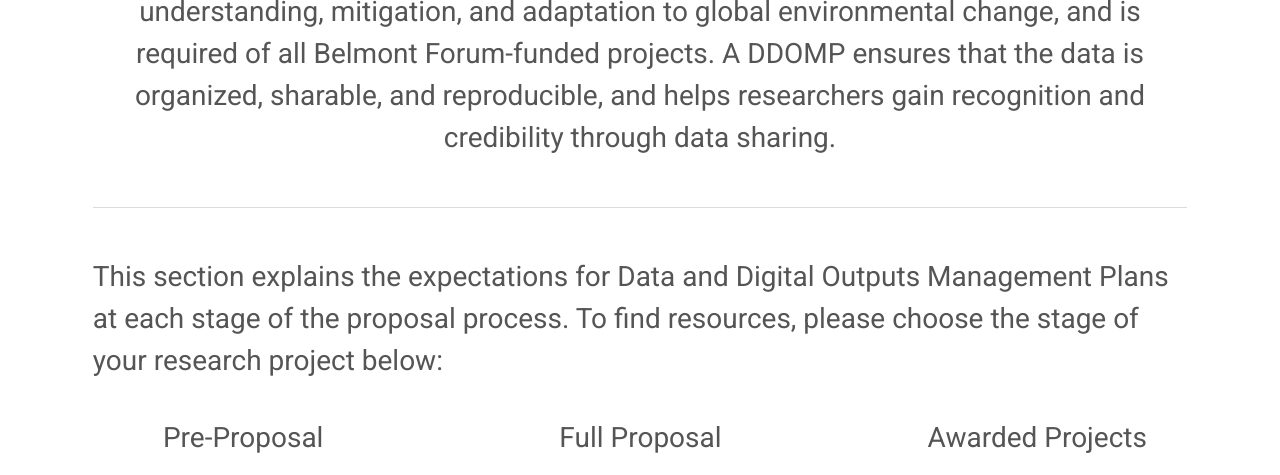
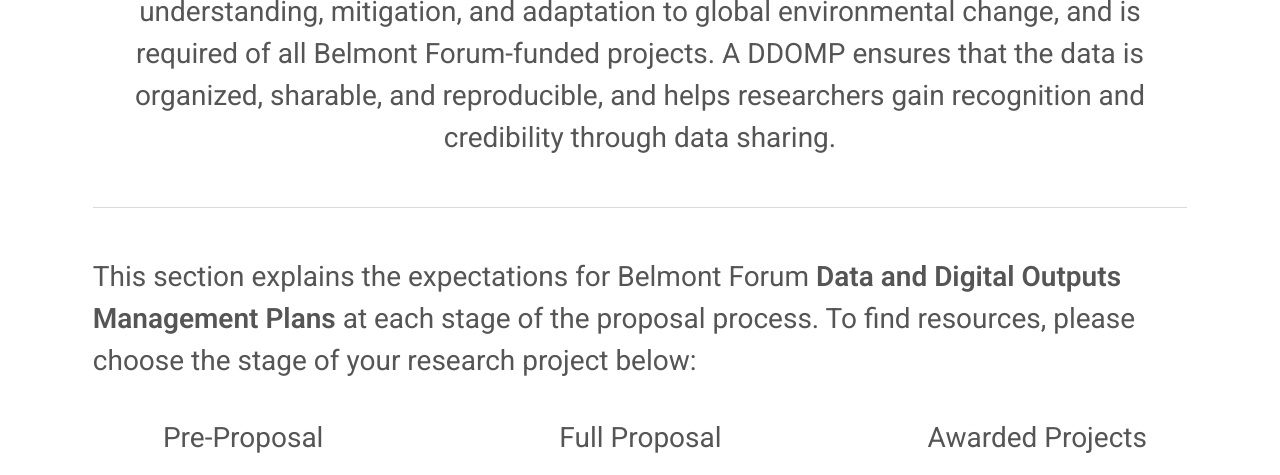
Before and after one commit to bfe-inf/toolkit, a Jekyll site: the page built from ddomp.html, in a window 1280 px wide and 900 px high, scrolled down 724 px, cut to the strip 0-475 px from the top of the window. Built offline with Jekyll 4.4.1, drawn with Linux system fonts in a browser that asks for light colours.

Commit message:
Update ddomp.html

```diff
--- a/ddomp.html
+++ b/ddomp.html
@@ -55,7 +55,7 @@
 
 				<hr class="major" />
 
-					<h3>This section explains the expectations for Data and Digital Outputs Management Plans at each stage of the proposal process. To find resources, please choose the stage of your research project below:</h3>
+					<h3>This section explains the expectations for Belmont Forum <strong><a href="http://bfe-inf.org/sites/default/files/doc-repository/CRA_Data_Digital_Outputs_Management_Annex_20180501.pdf" target="_blank">Data and Digital Outputs Management Plans</strong></a> at each stage of the proposal process. To find resources, please choose the stage of your research project below:</h3>
 				</div>
 			</section>
 
```
